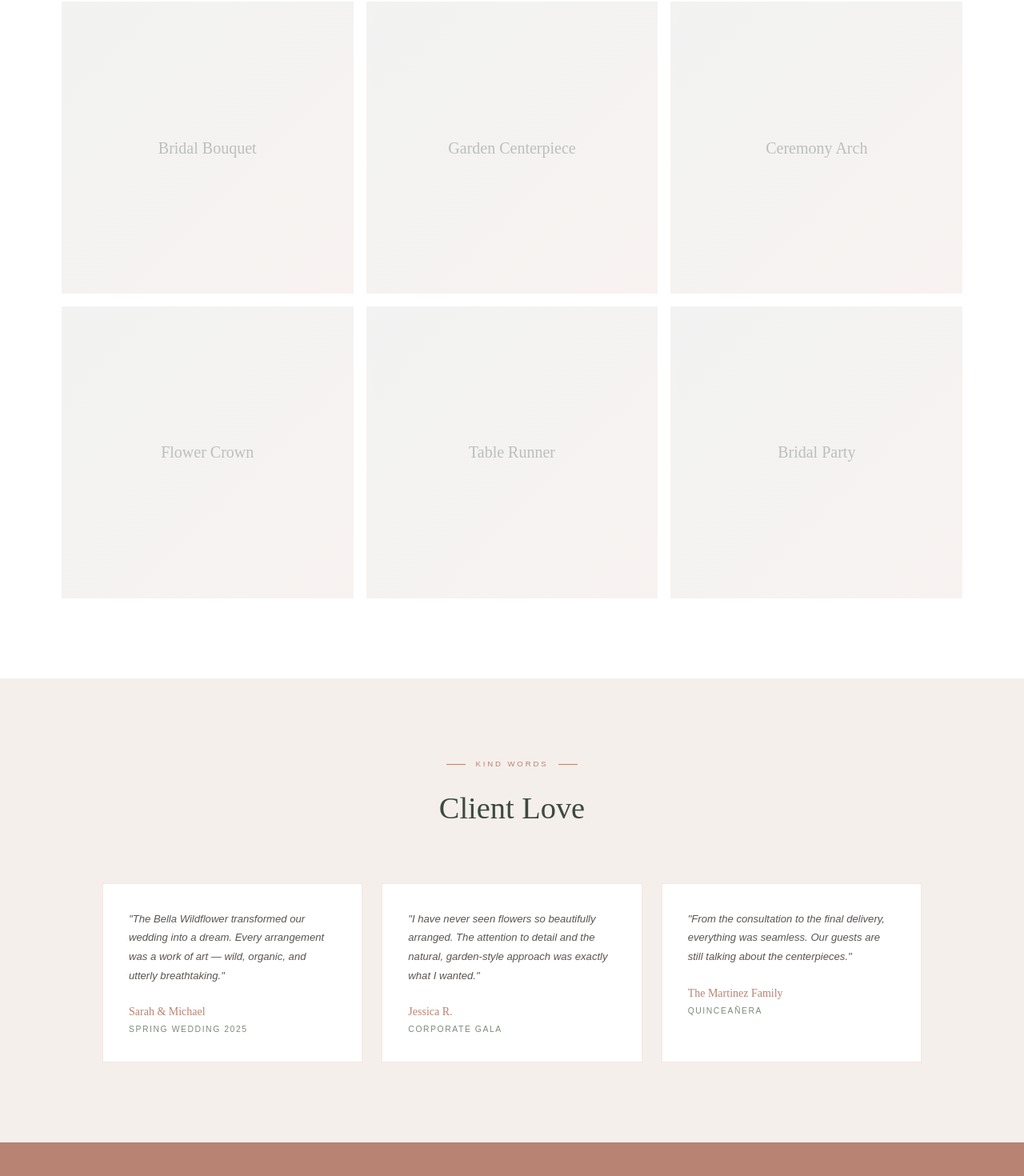
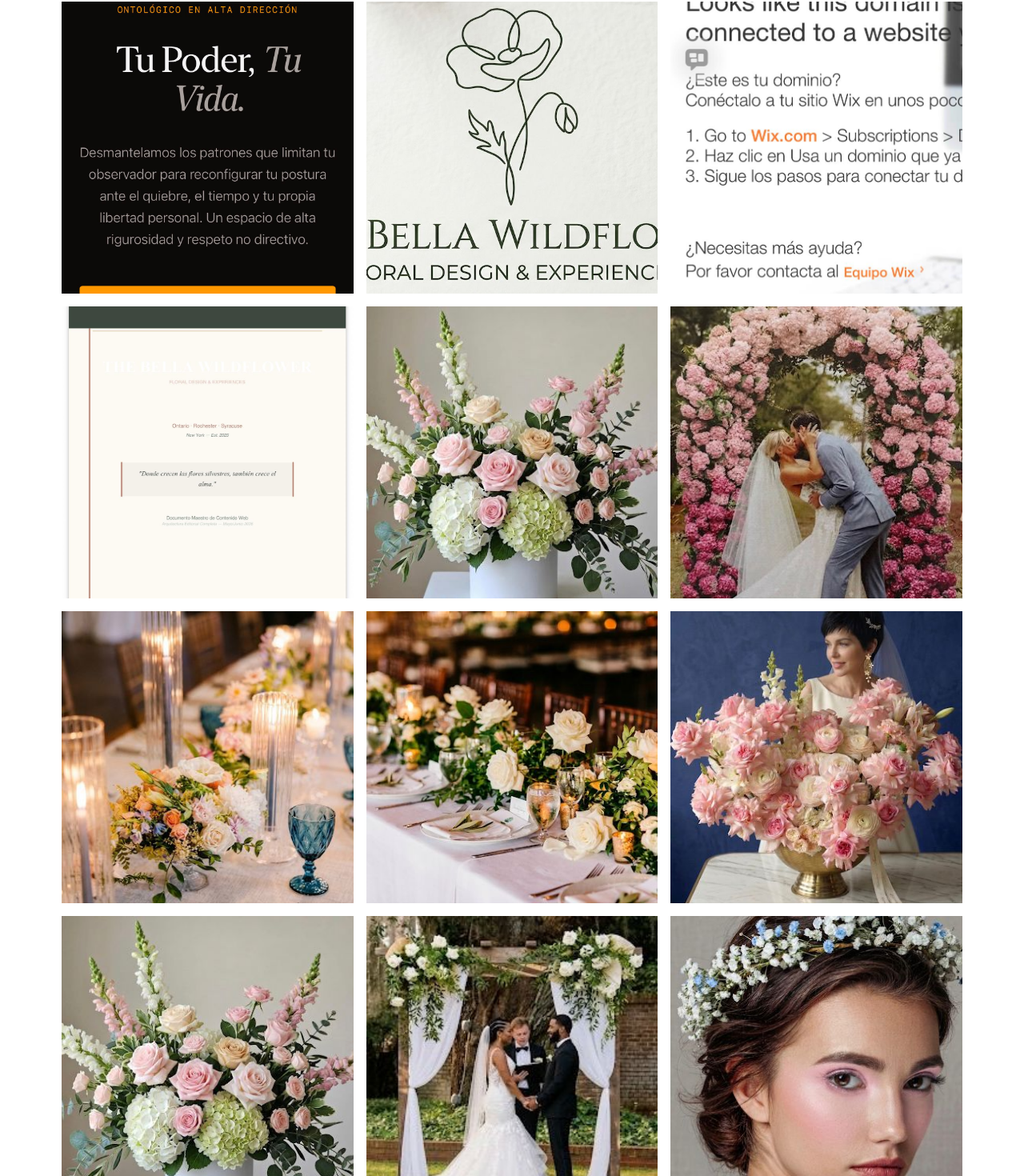
Before and after one commit to Omnix-Solution-Inc/wildflower, a Next.js app: page / in a window 1280 px wide. Shown: the part 3053-4523 px from the top of the page at 80% size. Built offline with nearby package versions, Linux system fonts and the light colour scheme.

Commit message:
feat: Gallery with real wedding photos

```diff
--- a/src/components/landing/Gallery.tsx
+++ b/src/components/landing/Gallery.tsx
@@ -1,10 +1,16 @@
 const galleryItems = [
-  { label: 'Bridal Bouquet', tag: 'Bouquets' },
-  { label: 'Garden Centerpiece', tag: 'Centerpieces' },
-  { label: 'Ceremony Arch', tag: 'Ceremony' },
-  { label: 'Flower Crown', tag: 'Accessories' },
-  { label: 'Table Runner', tag: 'Reception' },
-  { label: 'Bridal Party', tag: 'Bouquets' },
+  { src: '/gallery/real_01.jpg', label: 'Boda de Rosi & Steven', tag: 'Wedding' },
+  { src: '/gallery/real_02.jpg', label: 'Ceremony Arch', tag: 'Ceremony' },
+  { src: '/gallery/real_03.jpg', label: 'Bridal Bouquet', tag: 'Bouquets' },
+  { src: '/gallery/real_04.jpg', label: 'Reception Centerpiece', tag: 'Centerpieces' },
+  { src: '/gallery/real_05.jpg', label: 'Garden Table Setting', tag: 'Reception' },
+  { src: '/gallery/real_06.jpg', label: 'Bridal Party Bouquets', tag: 'Bouquets' },
+  { src: '/gallery/real_07.jpg', label: 'Floral Crown', tag: 'Accessories' },
+  { src: '/gallery/real_08.jpg', label: 'Boda de Lucy & Valentin', tag: 'Wedding' },
+  { src: '/gallery/01_bridal_gold_cup.jpg', label: 'Bridal Gold Cup', tag: 'Bouquets' },
+  { src: '/gallery/02_garden_white_vase.jpg', label: 'Garden White Vase', tag: 'Centerpieces' },
+  { src: '/gallery/06_arch_white_green.jpg', label: 'Arch White & Green', tag: 'Ceremony' },
+  { src: '/gallery/10_flower_crown.jpg', label: 'Flower Crown', tag: 'Accessories' },
 ]
 
 export function Gallery() {
@@ -20,14 +26,18 @@ export function Gallery() {
           <h2 className="font-cinzel text-[clamp(1.8rem,3vw,3rem)] text-moss mb-4">Our Gallery</h2>
           <p className="font-script text-[clamp(1.4rem,2.5vw,2.2rem)] text-terracotta">A glimpse of our craft</p>
         </div>
+
         <div className="grid grid-cols-2 md:grid-cols-3 gap-4">
           {galleryItems.map((item, i) => (
-            <div key={i} className="relative aspect-square overflow-hidden group bg-gradient-to-br from-sage/10 to-terracotta/10">
-              <div className="absolute inset-0 flex items-center justify-center">
-                <span className="font-cinzel text-xl text-moss/30">{item.label}</span>
-              </div>
-              <div className="absolute inset-0 bg-moss/0 group-hover:bg-moss/20 transition flex items-end p-4">
-                <span className="text-[0.55rem] tracking-[0.2em] uppercase text-sand opacity-0 group-hover:opacity-100 transition">{item.tag}</span>
+            <div key={i} className="relative aspect-square overflow-hidden group cursor-pointer">
+              <img
+                src={item.src}
+                alt={item.label}
+                className="w-full h-full object-cover transition-transform duration-500 group-hover:scale-105"
+              />
+              <div className="absolute inset-0 bg-moss/0 group-hover:bg-moss/30 transition flex flex-col items-end justify-end p-4">
+                <span className="text-[0.65rem] tracking-[0.15em] uppercase text-sand opacity-0 group-hover:opacity-100 transition">{item.label}</span>
+                <span className="text-[0.5rem] tracking-[0.2em] uppercase text-linen opacity-0 group-hover:opacity-100 transition mt-1">{item.tag}</span>
               </div>
             </div>
           ))}
```
